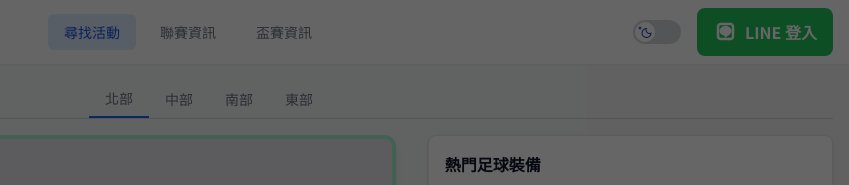
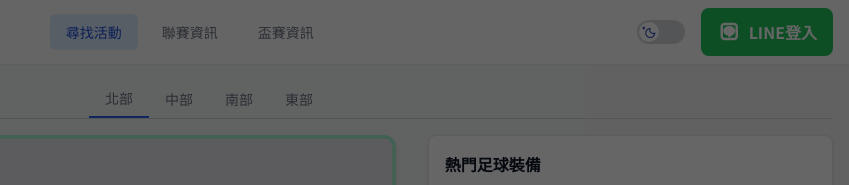
Before and after one commit to msw2004727/test, a plain HTML site: page index.html in a window 1280 px wide. Shown: the top 185 px of the page, 431-1280 px from the left. Drawn offline with nearby package versions, Linux system fonts and the light colour scheme.

Commit message:
Update index.html

```diff
--- a/index.html
+++ b/index.html
@@ -157,7 +157,7 @@
                         <div id="auth-section">
                             <button id="login-btn" onclick="handleLineLogin()" class="bg-green-500 hover:bg-green-600 text-white font-bold py-2 px-4 rounded-lg flex items-center space-x-2 transition-colors duration-300">
                                 <i class="lab la-line text-2xl"></i>
-                                <span>LINE 登入</span>
+                                <span>LINE登入</span>
                             </button>
                             <div id="user-profile" class="hidden items-center space-x-2">
                                 <div class="text-right">
```
